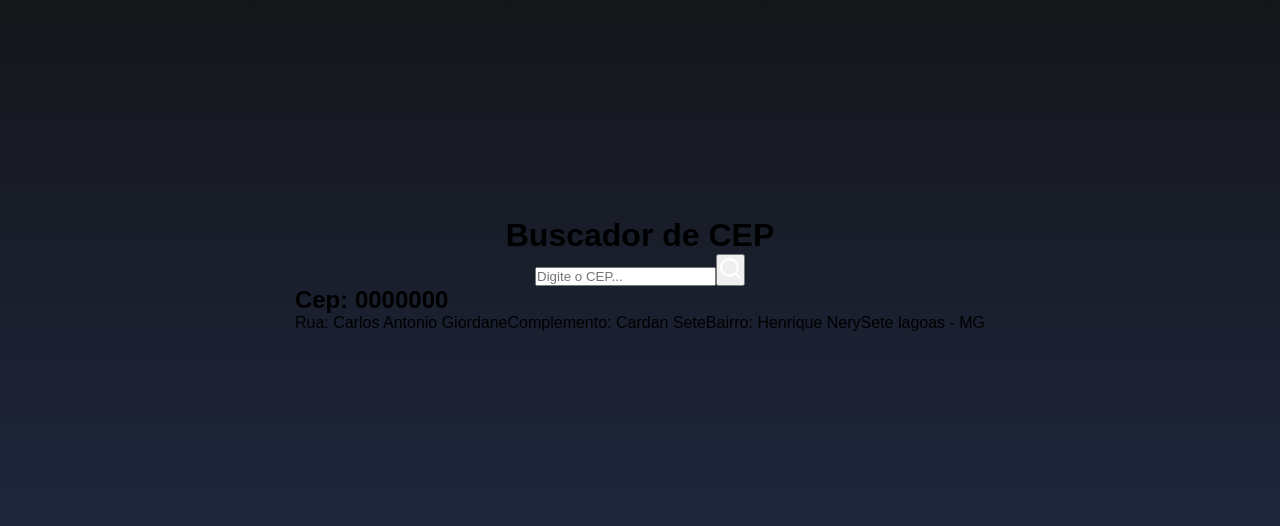
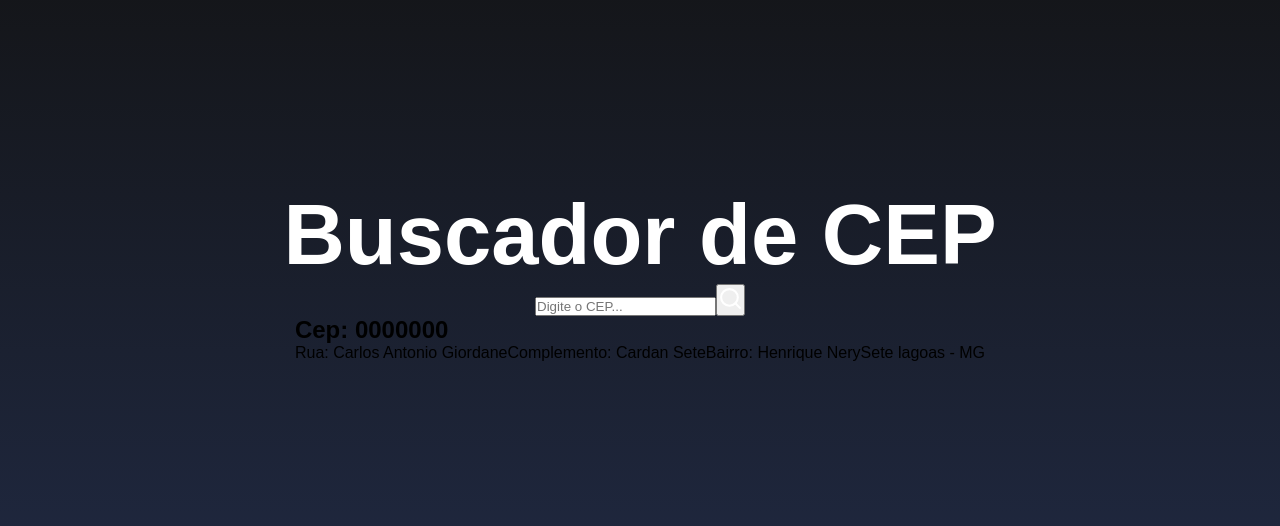
Before and after one commit to senaMarcus/buscador, a React (Create React App) app: page / in a window 1280 px wide. Shown: the part 126-652 px from the top of the page. Built offline with nearby package versions, Linux system fonts and the light colour scheme.

Commit message:
add: set css on title

```diff
--- a/src/styles.css
+++ b/src/styles.css
@@ -7,3 +7,9 @@
     flex-direction: column;
     background: linear-gradient(#121212,#212b46);
 }
+
+.title{
+    font-size: 85px;
+    color:#fff;
+
+}
```
